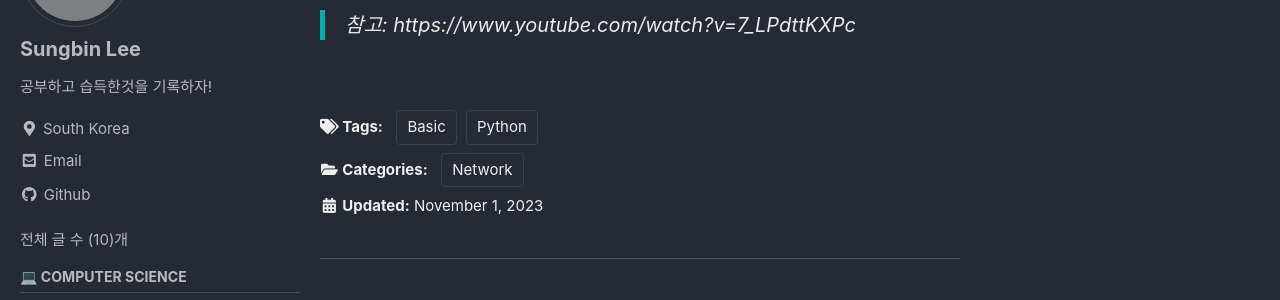
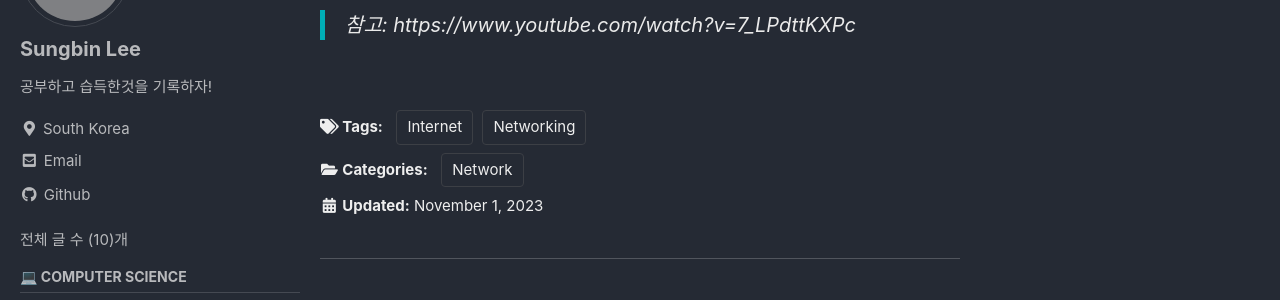
Before and after one commit to sungbinlee/tech.sungbinlee.dev, a Jekyll site: the page built from _posts/Network/2023-11-01-the-internet.md, in a window 1280 px wide and 900 px high, scrolled down 978 px. Shown: the part 143-443 px from the top of the window. Built offline with Jekyll 4.4.1, drawn with Linux system fonts in a browser that asks for light colours; cached includes are drawn as plain includes; comment, search, counter and statistics services are not loaded; grey boxes are pictures that could not be loaded.

Commit message:
Update 2023-11-01-the-internet.md

```diff
--- a/_posts/Network/2023-11-01-the-internet.md
+++ b/_posts/Network/2023-11-01-the-internet.md
@@ -3,8 +3,8 @@ title: "인터넷은 어떻게 동작하는가?"
 categories:
   - Network
 tags:
-  - Python
-  - Basic
+  - Internet
+  - Networking
 toc: true
 toc_sticky: true
 toc_label: "인터넷은 어떻게 동작하는가?"
```
